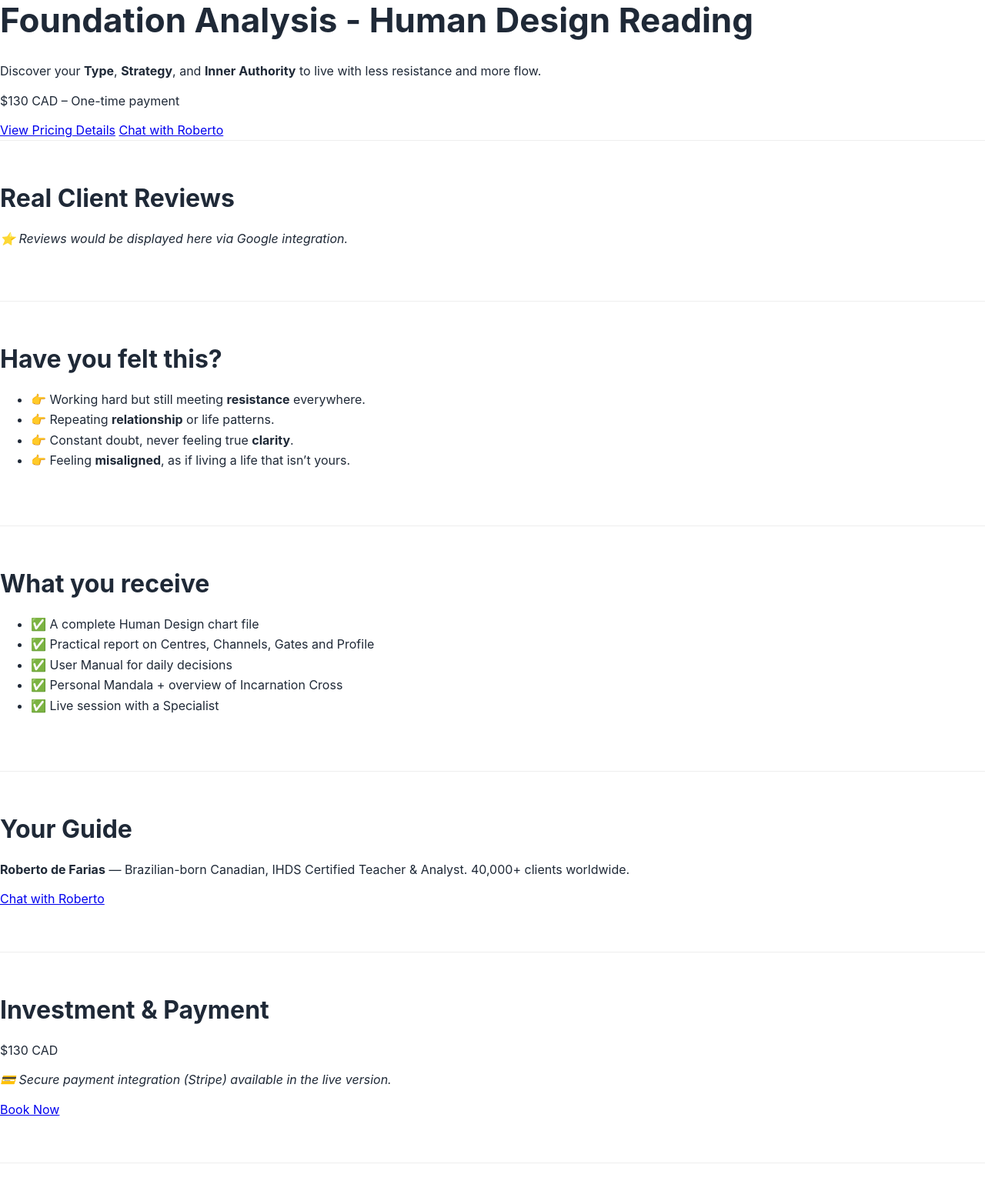
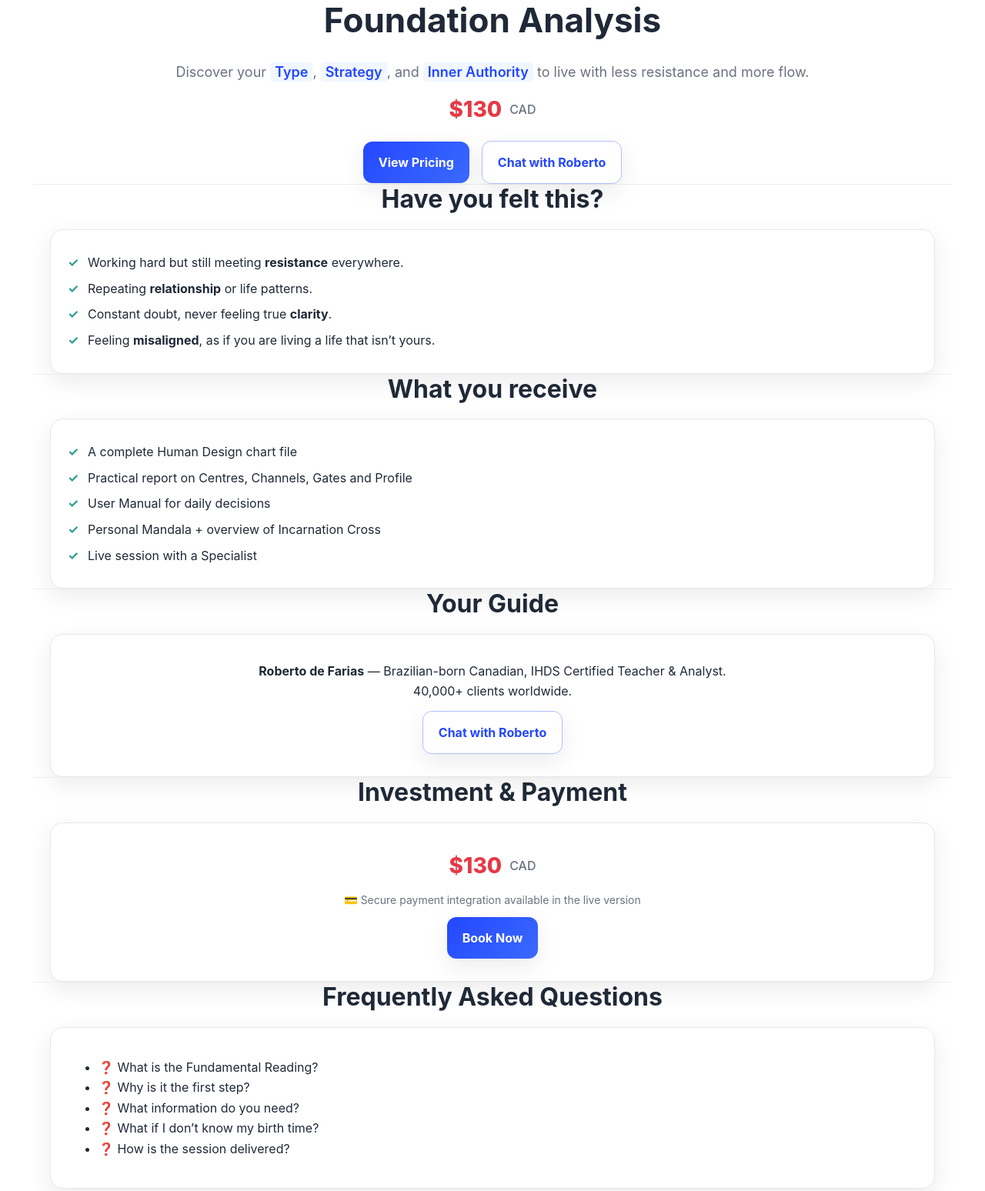
Before and after one commit to robertodefarias/portfolio-foundation-analysis, a plain HTML site: page index.html in a window 1280 px wide. Shown: the top 1548 px of the page at 77% size. Drawn offline with Linux system fonts and the light colour scheme.

Commit message:
Add files via upload

```diff
--- a/index.html
+++ b/index.html
@@ -13,66 +13,72 @@
   <meta property="og:type" content="website">
 </head>
 <body>
-  <!-- Hero -->
-  <header class="hero">
-    <h1>Foundation Analysis - Human Design Reading</h1>
-    <p>Discover your <strong>Type</strong>, <strong>Strategy</strong>, and <strong>Inner Authority</strong> to live with less resistance and more flow.</p>
-    <p><span class="price">$130 CAD</span> – One-time payment</p>
-    <div class="cta-buttons">
-      <a href="#" class="btn-primary">View Pricing Details</a>
-      <a href="#" class="btn-secondary">Chat with Roberto</a>
+
+  <!-- HERO -->
+  <header class="hero center">
+    <h1>Foundation Analysis</h1>
+    <p class="lead">Discover your <span class="highlight">Type</span>, <span class="highlight">Strategy</span>, and <span class="highlight">Inner Authority</span> to live with less resistance and more flow.</p>
+    <div class="price-display">
+      <span>$130</span><small>CAD</small>
+    </div>
+    <div class="cta-row">
+      <a href="#" class="btn">View Pricing</a>
+      <a href="#" class="btn ghost">Chat with Roberto</a>
     </div>
   </header>
 
-  <!-- Placeholder for Reviews -->
-  <section class="reviews">
-    <h2>Real Client Reviews</h2>
-    <!-- Placeholder: In live version, reviews load dynamically from Google -->
-    <p><em>⭐ Reviews would be displayed here via Google integration.</em></p>
+  <!-- PAIN POINTS -->
+  <section class="container">
+    <h2 class="center">Have you felt this?</h2>
+    <div class="card">
+      <ul class="list-ok">
+        <li>Working hard but still meeting <strong>resistance</strong> everywhere.</li>
+        <li>Repeating <strong>relationship</strong> or life patterns.</li>
+        <li>Constant doubt, never feeling true <strong>clarity</strong>.</li>
+        <li>Feeling <strong>misaligned</strong>, as if you are living a life that isn’t yours.</li>
+      </ul>
+    </div>
   </section>
 
-  <!-- Pain Points -->
-  <section>
-    <h2>Have you felt this?</h2>
-    <ul>
-      <li>👉 Working hard but still meeting <strong>resistance</strong> everywhere.</li>
-      <li>👉 Repeating <strong>relationship</strong> or life patterns.</li>
-      <li>👉 Constant doubt, never feeling true <strong>clarity</strong>.</li>
-      <li>👉 Feeling <strong>misaligned</strong>, as if living a life that isn’t yours.</li>
+  <!-- WHAT YOU RECEIVE -->
+  <section class="container">
+    <h2 class="center">What you receive</h2>
+    <div class="card">
+      <ul class="list-ok">
+        <li>A complete Human Design chart file</li>
+        <li>Practical report on Centres, Channels, Gates and Profile</li>
+        <li>User Manual for daily decisions</li>
+        <li>Personal Mandala + overview of Incarnation Cross</li>
+        <li>Live session with a Specialist</li>
       </ul>
+    </div>
   </section>
 
-  <!-- What you receive -->
-  <section>
-    <h2>What you receive</h2>
-    <ul>
-      <li>✅ A complete Human Design chart file</li>
-      <li>✅ Practical report on Centres, Channels, Gates and Profile</li>
-      <li>✅ User Manual for daily decisions</li>
-      <li>✅ Personal Mandala + overview of Incarnation Cross</li>
-      <li>✅ Live session with a Specialist</li>
-    </ul>
+  <!-- YOUR GUIDE -->
+  <section class="container">
+    <h2 class="center">Your Guide</h2>
+    <div class="card center">
+      <p><strong>Roberto de Farias</strong> — Brazilian-born Canadian, IHDS Certified Teacher & Analyst. <br>40,000+ clients worldwide.</p>
+      <a href="#" class="btn ghost">Chat with Roberto</a>
+    </div>
   </section>
 
-  <!-- Guide -->
-  <section class="guide">
-    <h2>Your Guide</h2>
-    <p><strong>Roberto de Farias</strong> — Brazilian-born Canadian, IHDS Certified Teacher & Analyst. 40,000+ clients worldwide.</p>
-    <a href="#" class="btn-secondary">Chat with Roberto</a>
-  </section>
-
-  <!-- Placeholder for Payment -->
-  <section class="payment">
-    <h2>Investment & Payment</h2>
-    <p><span class="price">$130 CAD</span></p>
-    <!-- Placeholder: In live version, Stripe payment integration is here -->
-    <p><em>💳 Secure payment integration (Stripe) available in the live version.</em></p>
-    <a href="#" class="btn-primary">Book Now</a>
+  <!-- PAYMENT -->
+  <section class="container">
+    <h2 class="center">Investment & Payment</h2>
+    <div class="card center">
+      <div class="price-display">
+        <span>$130</span><small>CAD</small>
+      </div>
+      <p class="price-note">💳 Secure payment integration available in the live version</p>
+      <a href="#" class="btn">Book Now</a>
+    </div>
   </section>
 
   <!-- FAQ -->
-  <section class="faq">
-    <h2>Frequently Asked Questions</h2>
+  <section class="container faq">
+    <h2 class="center">Frequently Asked Questions</h2>
+    <div class="card">
       <ul>
         <li>❓ What is the Fundamental Reading?</li>
         <li>❓ Why is it the first step?</li>
@@ -80,11 +86,15 @@
         <li>❓ What if I don’t know my birth time?</li>
         <li>❓ How is the session delivered?</li>
       </ul>
+    </div>
   </section>
 
-  <!-- Footer -->
-  <footer>
-    <p>© 2025 Roberto de Farias — Portfolio Demo | Original live version: <a href="https://human-design.ca/foundation-analysis" target="_blank">human-design.ca</a></p>
+  <!-- FOOTER -->
+  <footer class="center" style="margin-top:40px; padding:20px; font-size:14px; color:#555; background:#f9f9f9;">
+    ⚠️ <strong>Note:</strong> This is a simplified static demo (HTML + CSS only) for portfolio purposes.<br>
+    The full live version with advanced features is available at
+    <a href="https://human-design.ca/foundation-analysis" target="_blank">human-design.ca</a>.
   </footer>
+
 </body>
 </html>
```
Lines whose indentation alone changed are shown as unchanged.
